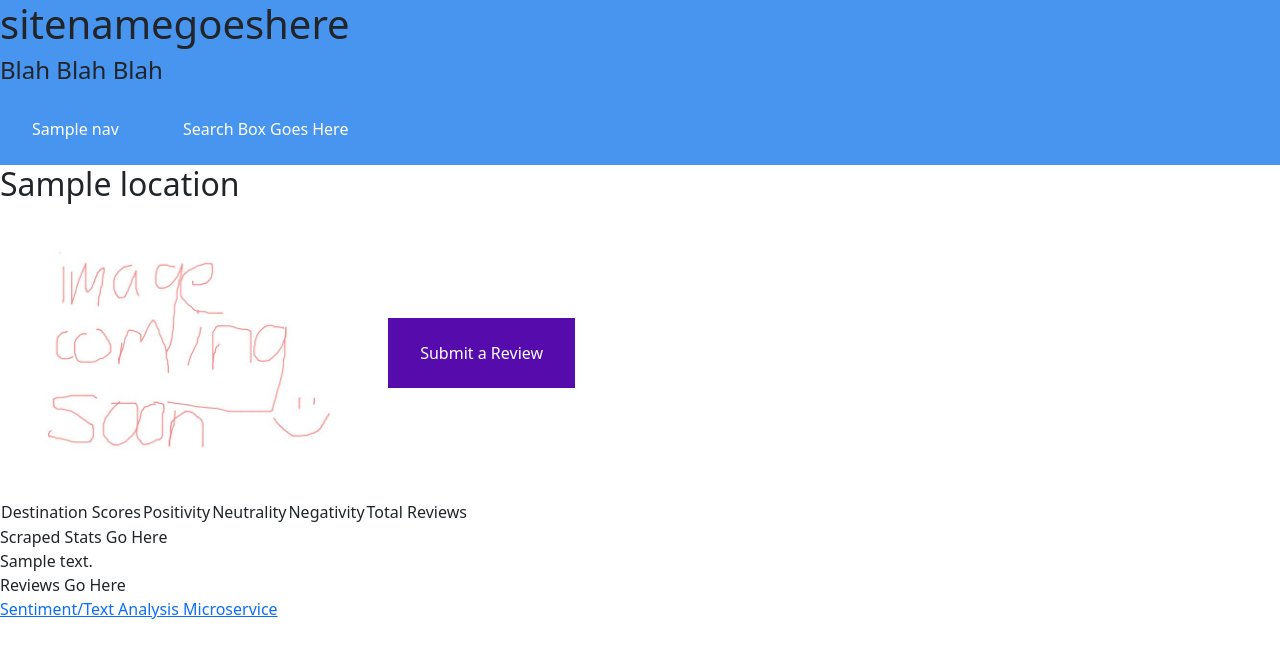
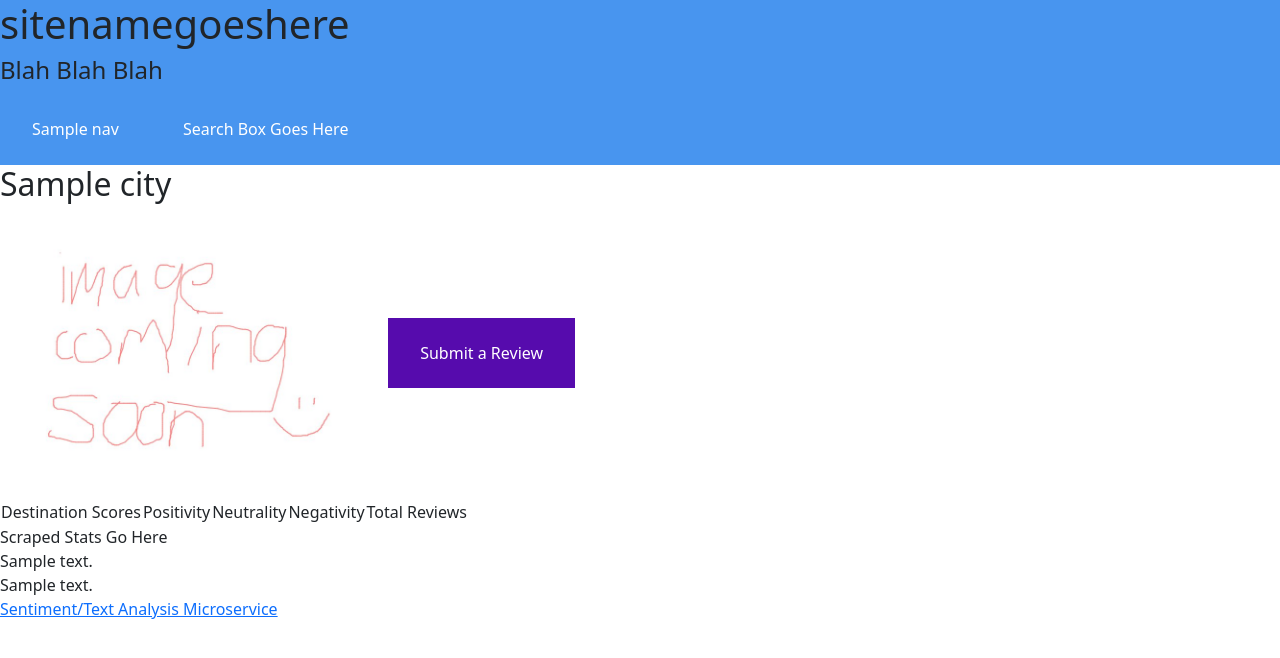
Before and after one commit to benchurch716/CS-361-CACHE_ME_OUTSIDE, a Flask app: template kari/app/templates/location.html in a window 1280 px wide. Shown: the top 658 px of the page. Run offline with Flask 2, Linux system fonts and the light colour scheme; the template is opened without the code that fills it: most values are stand-ins (such as "Sample title", 1, 10 or a date in 2020); parts of the project's set-up code (start-up, migrations or seed data) failed here and were passed over.

Commit message:
Added database and connected it to location page.

```diff
--- a/kari/app/app.py
+++ b/kari/app/app.py
@@ -3,31 +3,42 @@ from flask_wtf import FlaskForm
 from wtforms import StringField, TextAreaField
 from wtforms.validators import DataRequired
 from nltk.sentiment.vader import SentimentIntensityAnalyzer
+import sqlite3
 
 app = Flask(__name__)
 app.config.from_pyfile('config.py')
 
+
+# Database
+# db = SQLAlchemy(app)
+
+
+
+
 # Forms
+
+
 class reviewForm(FlaskForm):
-	name = StringField('name', validators=[DataRequired()])
-	review = TextAreaField('review', validators=[DataRequired()])
+    name = StringField('name', validators=[DataRequired()])
+    review = TextAreaField('review', validators=[DataRequired()])
+
 
 class apiForm(FlaskForm):
-	inputText = TextAreaField('input text', validators=[DataRequired()])
+    inputText = TextAreaField('input text', validators=[DataRequired()])
 
 
 # Placeholder for info from Ben's service (Wikipedia info box scraper)
 dummyInfoboxData = {
-	'Population' : '898,553',
-	'Area' : '225.08 sq mi',
-	'Elevation' : '902 ft',
-	'Demonym(s)' : 'Columbusite',
-	'Time Zone' : 'UTC-5 (EST)'
+    'Population': '898,553',
+    'Area': '225.08 sq mi',
+    'Elevation': '902 ft',
+    'Demonym(s)': 'Columbusite',
+    'Time Zone': 'UTC-5 (EST)'
 }
 
 # Placeholder for info from Judy's service (Wikipedia text scraper)
 wikiText = {
-	'text' : """The city of Columbus was named after 15th-century Italian explorer
+        'text': """The city of Columbus was named after 15th-century Italian explorer
 				Christopher Columbus at the city's founding in 1812.[12] It is the largest
 				city in the world named for the explorer, who sailed to and settled parts
 				of the Americas on behalf of Isabella I of Castille and Spain. Although no
@@ -40,10 +51,10 @@ wikiText = {
 
 # Navigation Bar - Label : Route
 nav = {
-	'Home' : '/',
-	'Top' : '/top',
-	'Browse' : '/browse',
-	'Submit a Review' : '/review'
+    'Home': '/',
+    'Top': '/top',
+    'Browse': '/browse',
+    'Submit a Review': '/review'
 }
 
 serviceUrl = '/service'
@@ -52,59 +63,86 @@ serviceUrl = '/service'
 # Home Page
 @app.route('/')
 def home():
-	return render_template('base.html', nav=nav, serviceUrl=serviceUrl)
+    return render_template('base.html', nav=nav, serviceUrl=serviceUrl)
 
 
 # Submit a Review Page
 @app.route('/review')
 def review():
-	form = reviewForm()
-	return render_template('review.html', nav=nav, serviceUrl=serviceUrl, form=form)
+    form = reviewForm()
+    return render_template('review.html', nav=nav, serviceUrl=serviceUrl, form=form)
 
 
 # Top 5 Page
 @app.route('/top')
 def top():
-	return render_template('top.html', nav=nav, serviceUrl=serviceUrl)
+    return render_template('top.html', nav=nav, serviceUrl=serviceUrl)
 
 
 # Search Results Page
 @app.route('/search_results')
 def search():
-	return render_template('search_results.html', nav=nav, serviceUrl=serviceUrl)
+    return render_template('search_results.html', nav=nav, serviceUrl=serviceUrl)
 
 
 # Browse Page
 @app.route('/browse')
 def browse():
-	return render_template('browse.html', nav=nav, serviceUrl=serviceUrl)
+    return render_template('browse.html', nav=nav, serviceUrl=serviceUrl)
 
 
 # Location Page
 @app.route('/location')
 def location():
-	infoboxData = dummyInfoboxData
-	locationText = wikiText.get('text')
-	location = request.args.get('location')
-	submitURL = nav.get('Submit a Review')
-	return render_template('location.html', nav=nav, serviceUrl=serviceUrl, location=location, infoboxData=infoboxData, locationText=locationText, submitURL=submitURL)
 
+    infoboxData = dummyInfoboxData
+    locationText = wikiText.get('text')
+    submitURL = nav.get('Submit a Review')
 
+    city = request.args.get('city')
+    state = request.args.get('state')
+    country = request.args.get('country')
+
+    # Connect to database and create cursor
+    conn = sqlite3.connect('app.db')
+    cur = conn.cursor()
+
+    # Get locationId based on URL query string parameters
+    locationId = cur.execute('SELECT id FROM locations WHERE city = (?)', (city,)).fetchall()
+    print('my thing is: %s' % (locationId[0]), flush=True)
+
+    # Get all reviews for this location
+    reviews = cur.execute('SELECT review FROM reviews WHERE locationId = (?)', locationId[0]).fetchall()
+    print('my reviews are: %s' % (tuple(locationId),), flush=True)
+
+    # TODO: Create function to display location name properly
+
+    return render_template(
+        'location.html',
+        nav=nav,
+        serviceUrl=serviceUrl,
+        city=city,
+        infoboxData=infoboxData,
+        locationText=locationText,
+        submitURL=submitURL,
+        reviews=reviews)
+
+()
 # Sentiment/Text Analysis GUI
 @app.route('/service', methods=['GET', 'POST'])
 def service():
-	displayResults = False
-	txtInput = ''
-	form = apiForm()
-	if request.method == 'POST':
-		displayResults = True
-		txtInput = form.inputText.data
-		scores = SentimentIntensityAnalyzer().polarity_scores(txtInput)
-	return render_template('service.html', nav=nav, serviceUrl=serviceUrl, form=form, displayResults=displayResults, txtInput=txtInput)
+    displayResults = False
+    txtInput = ''
+    form = apiForm()
+    if request.method == 'POST':
+        displayResults = True
+        txtInput = form.inputText.data
+        scores = SentimentIntensityAnalyzer().polarity_scores(txtInput)
+    return render_template('service.html', nav=nav, serviceUrl=serviceUrl, form=form, displayResults=displayResults, txtInput=txtInput)
 
 
 # Note to self - This is what polarity_scores returns:
-#sentiment_dict = \
+# sentiment_dict = \
 #            {"neg": round(neg, 3),
 #             "neu": round(neu, 3),
 #             "pos": round(pos, 3),
--- a/kari/app/templates/location.html
+++ b/kari/app/templates/location.html
@@ -1,6 +1,6 @@
 {% extends "base.html" %}
 {% block title %}Location - {{ location }}{% endblock %}
-{% block header %}<h2>{{ location }}</h2>{% endblock %}
+{% block header %}<h2>{{ city }}</h2>{% endblock %}
 
 {% block content %}
 <img class="imgLocMain" src="/static/placeholder.jpg" alt="image coming soon">
@@ -18,5 +18,5 @@
 
 <div class="scraped_stats">Scraped Stats Go Here</div>
 <div class="scraped_text">{{ locationText }}</div>
-<div class="reviews">Reviews Go Here</div>
+<div class="reviews">{{ reviews }}</div>
 {% endblock %}
```
Also changed, not shown: kari/app/config.py (+7 -0 lines), 1 other file.
